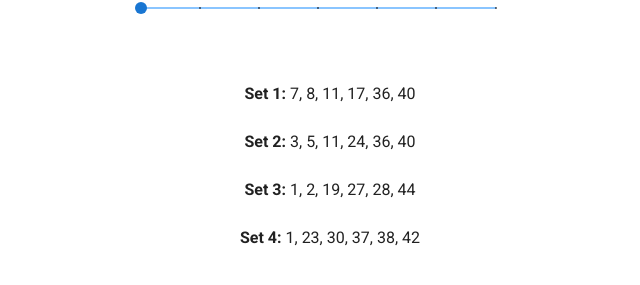
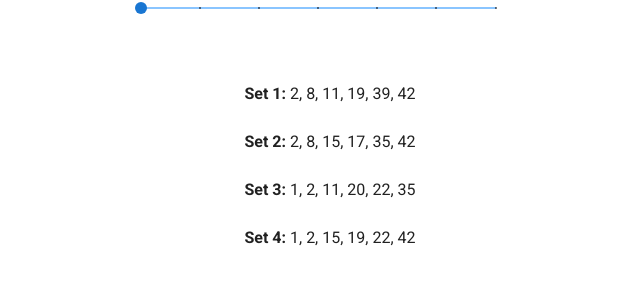
Before and after one commit to VijeshDatt/NumberGenerator, a Vue app: page / in a window 1280 px wide. Shown: the part 185-470 px from the top of the page, without its empty margins (322-962 px from the left). Built offline with nearby package versions, Linux system fonts and the light colour scheme.

Commit message:
Added dynamic upper limit

```diff
--- a/package.json
+++ b/package.json
@@ -1,6 +1,6 @@
 {
   "name": "number-generator",
-  "version": "0.1.10",
+  "version": "0.1.11",
   "private": true,
   "scripts": {
     "serve": "vue-cli-service serve",
--- a/src/components/MainComponent.vue
+++ b/src/components/MainComponent.vue
@@ -63,7 +63,8 @@ export default {
     getNumbers() {
       this.results = [];
       // Filter to get only repeating numbers
-      let list = this.list.filter((l) => l.tally > 2).map((m) => m.number);
+      let max = Math.max(...this.list.map((e) => e.tally)) - 2;
+      let list = this.list.filter((l) => l.tally > max).map((m) => m.number);
 
       // Loop based on game size (4 - 10)
       for (let i = 0; i < this.size; i++) {
```
Also changed, not shown: 1 other file (tests, documents, lock files or other folders).
